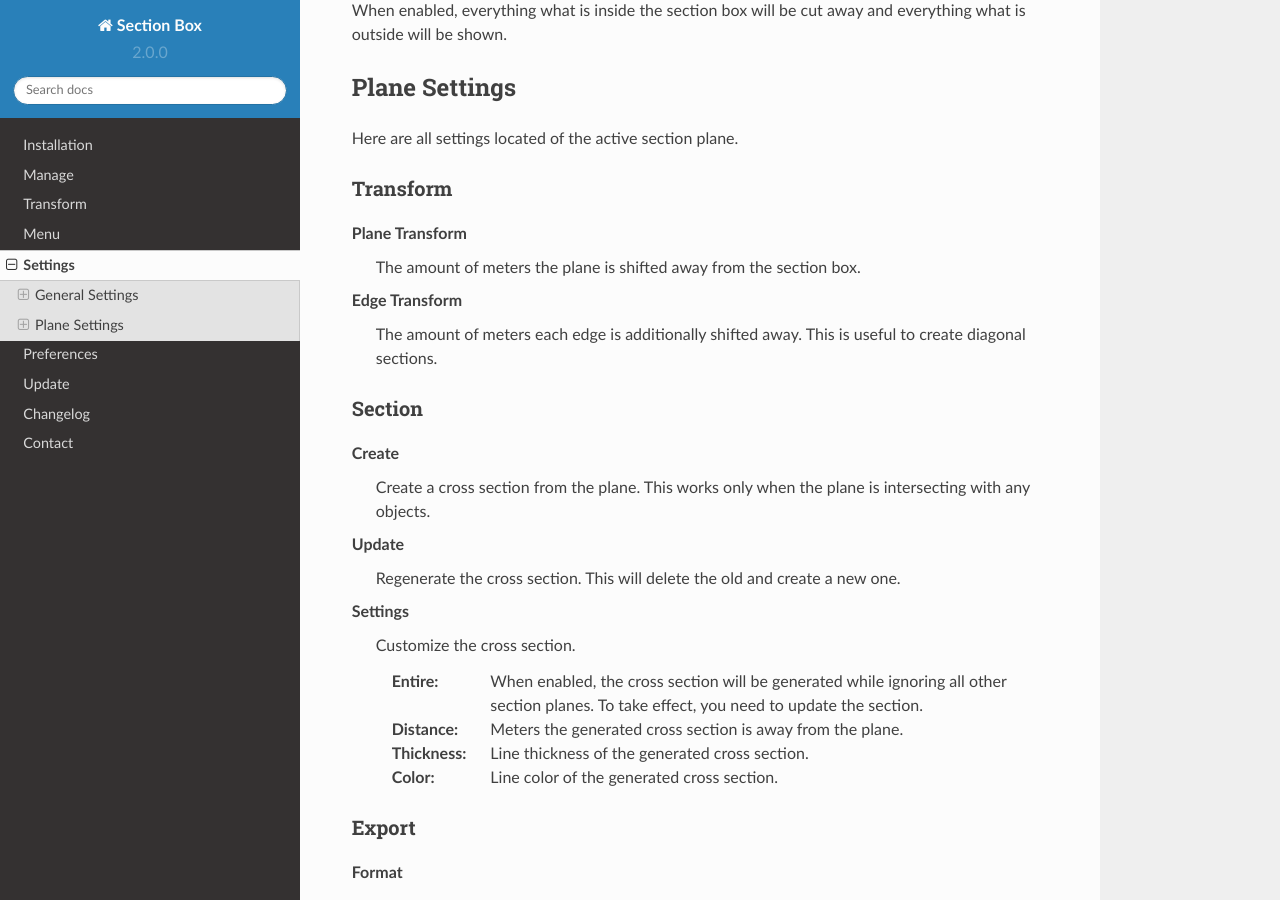
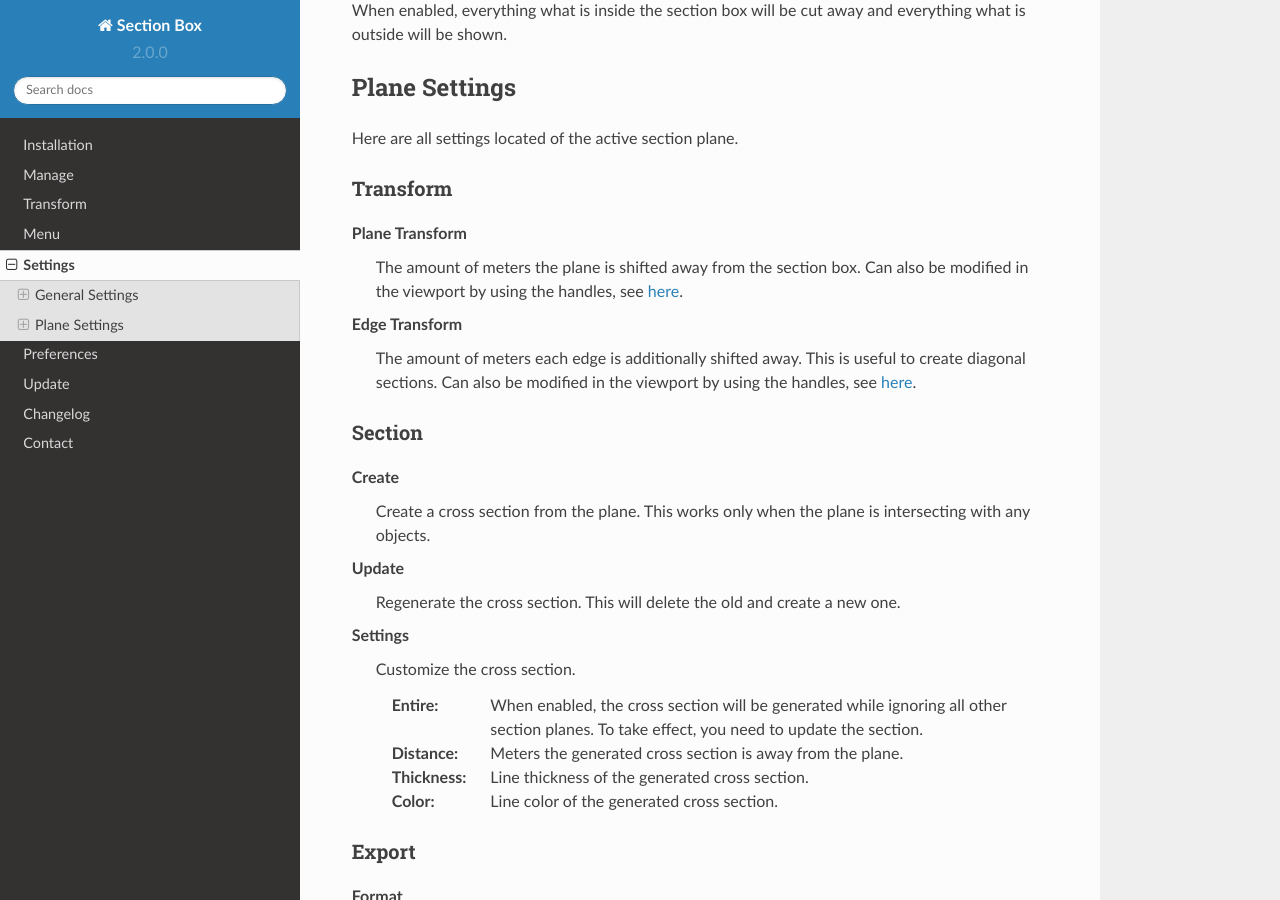
Before and after one commit to rubenmesserschmidt/Section-Box_docs, a Sphinx documentation site: the page built from docs/source/settings.rst, in a window 1280 px wide and 900 px high, scrolled down 1392 px. Built offline with Sphinx 7.4.7 and the Read the Docs theme 2.0.0, drawn with Linux system fonts in a browser that asks for light colours.

Commit message:
added cross reference to transform settings

```diff
--- a/docs/source/settings.rst
+++ b/docs/source/settings.rst
@@ -95,9 +95,11 @@ Transform
 
 **Plane Transform**
     The amount of meters the plane is shifted away from the section box.
+    Can also be modified in the viewport by using the handles, see :ref:`here <transform:Plane Transform>`.
 
 **Edge Transform**
     The amount of meters each edge is additionally shifted away. This is useful to create diagonal sections.
+    Can also be modified in the viewport by using the handles, see :ref:`here <transform:Edge Transform>`.
 
 *******
 Section
```
Also changed, not shown: docs/source/transform.rst (+4 -4 lines), docs/source/update.rst (+4 -4 lines).
